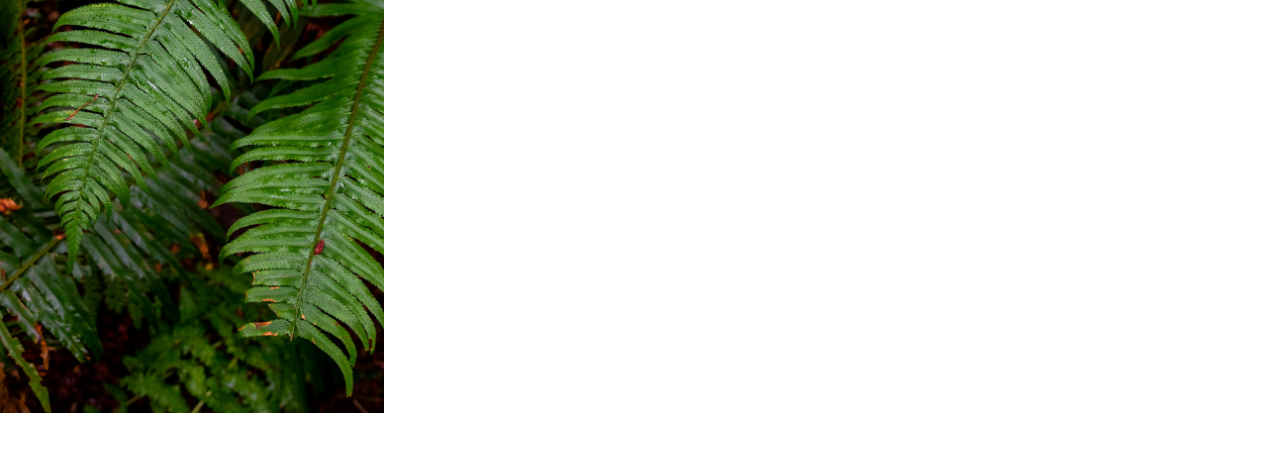
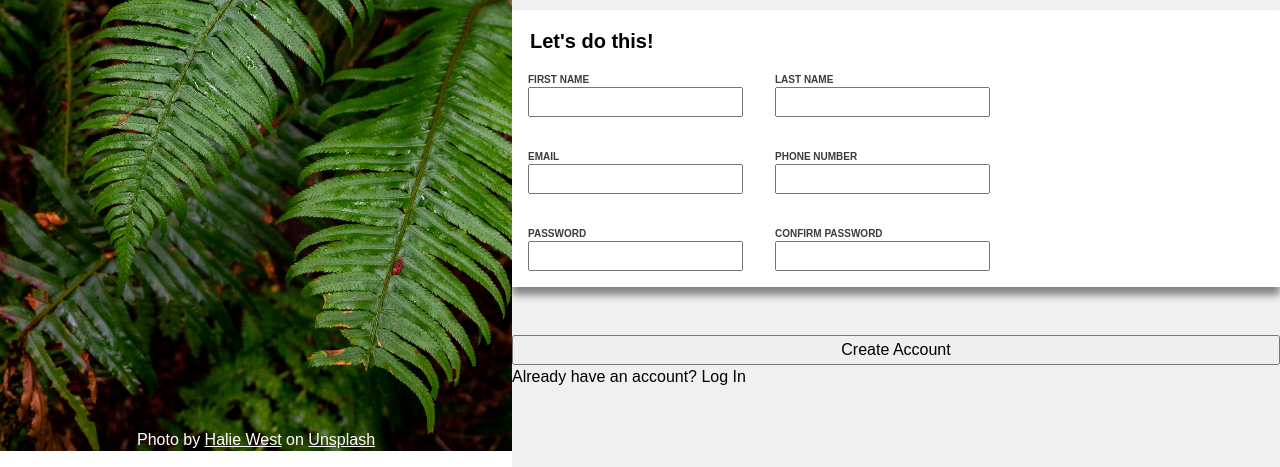
Before and after one commit to Nicolouiskayencodes/sign-up-form, a plain HTML site: page index.html in a window 1280 px wide. Shown: the part 333-800 px from the top of the page. Drawn offline with Linux system fonts and the light colour scheme.

Commit message:
Add header and form spacing and sizing

```diff
--- a/index.html
+++ b/index.html
@@ -22,31 +22,31 @@
     <form class="form" id="form">
       <legend class="legend">Let's do this!</legend>
       <div class="form-row">
-        <div>
+        <div class="field">
           <label for="first-name">FIRST NAME</label>
           <input type="text" id="first-name" name="first-name"/>
         </div>
-        <div>
+        <div class="field">
           <label for="last-name">LAST NAME</label>
           <input type="text" id="last-name" name="last-name"/>
         </div>
       </div>
       <div class="form-row">
-        <div>
+        <div class="field">
           <label for="email">EMAIL</label>
           <input type="email" id="email" name="email"/>
         </div>
-        <div>
+        <div class="field">
           <label for="phone-number">PHONE NUMBER</label>
           <input type="number" id="phone-number" name="phone-number"/>
         </div>
       </div>
       <div class="form-row">
-        <div>
+        <div class="field">
           <label for="password">PASSWORD</label>
           <input type="text" id="password" name="password"/>
         </div>
-        <div>
+        <div class="field">
           <label for="confirm-password">CONFIRM PASSWORD</label>
           <input type="text" id="confirm-password" name="confirm-password"/>
         </div>
--- a/style.css
+++ b/style.css
@@ -35,9 +35,9 @@ body{
 }
 /*left*/
 .left-section {
-  background: no-repeat center/120% url(images/background.jpg);
+  background: no-repeat center/100% url(images/background.jpg);
   height: 100vh;
-  width: 30%;
+  width: 40%;
   position: relative;
 }
 .logo-banner {
@@ -65,7 +65,53 @@ body{
   left: 0;
   right: 0;
   color: white;
+  font-family: Arial, Helvetica, sans-serif;
 }
 .credit a {
   color: white;
 }
+/*right*/
+.right-section {
+  display: flex;
+  flex-direction: column;
+  justify-content: center;
+  font-family: Arial, Helvetica, sans-serif;
+  background: rgb(240, 240, 240);
+  width: 60%;
+}
+.header,
+.legend {
+  font-weight: bold;
+  font-size: 20px;
+}
+.header-text,
+.header-foot {
+  margin: 3rem
+}
+
+.form {
+  background-color: white;
+  box-shadow: 0 0.5em 0.5em gray;
+  margin-bottom: 3rem;
+}
+
+.legend {
+  margin: 1rem;
+  margin-bottom: 0;
+}
+.form-row {
+  display: flex;
+
+}
+
+.field {
+  display: flex;
+  flex-direction: column;
+  margin: 1rem;
+}
+
+label {
+  font-size: 10px;
+  font-weight: bold;
+  color: rgb(60, 60, 60);
+}
```
